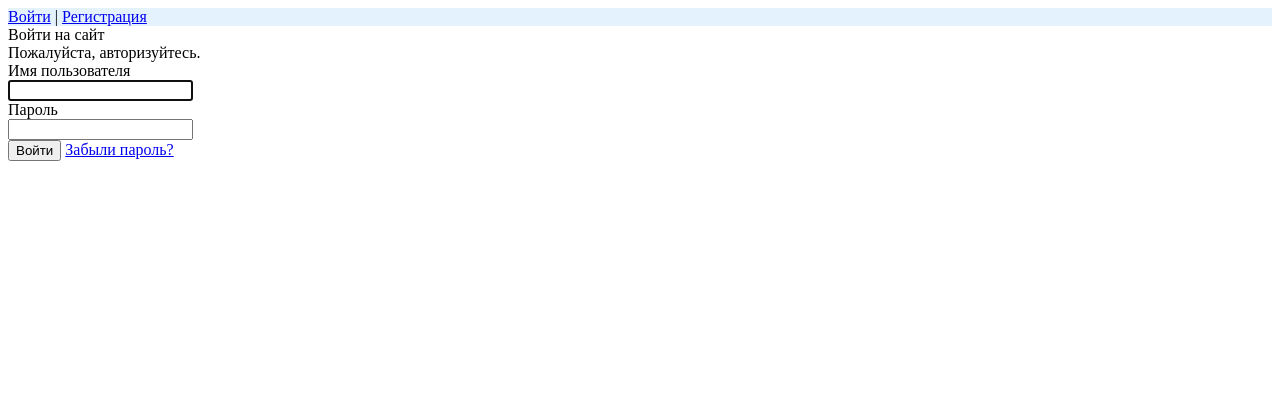
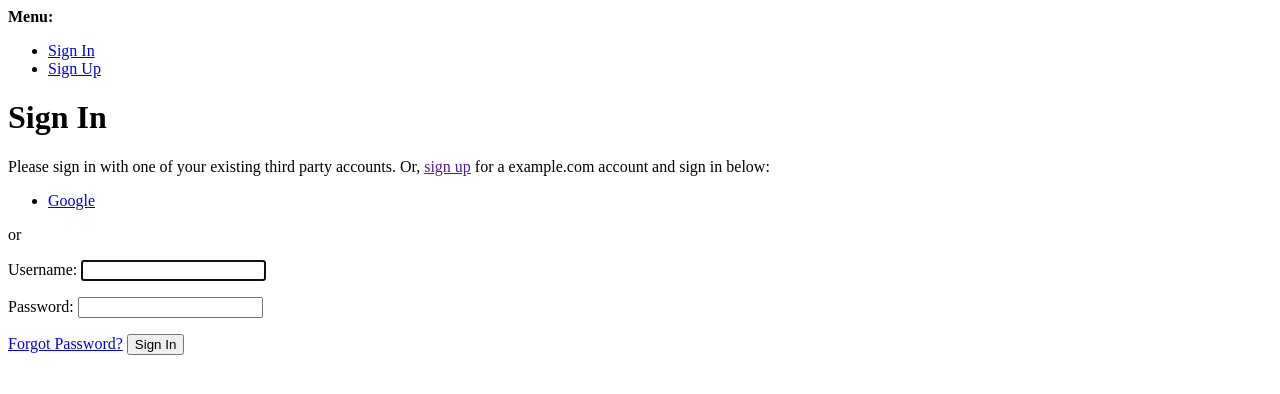
Before and after one commit to alpha-coders-team/todo-app, a Django app: page /auth/login/ in a window 1280 px wide. Shown: the top 394 px of the page. Run offline with Django 3.2, Linux system fonts and the light colour scheme; some libraries are stand-ins or nearby versions.

Commit message:
feat: add login via google mail

```diff
--- a/ToDo/ToDo/urls.py
+++ b/ToDo/ToDo/urls.py
@@ -5,5 +5,6 @@ urlpatterns = [
     path('auth/', include('users.urls')),
     path('auth/', include('django.contrib.auth.urls')),
     path('admin/', admin.site.urls),
+    path('accounts/', include('allauth.urls')),
     path('', include('todo_app.urls'))
 ]
--- a/ToDo/templates/registration/login.html
+++ b/ToDo/templates/registration/login.html
@@ -1,60 +1,46 @@
-{% extends 'base.html' %}
-{% block title %} Войти {% endblock %}
+{% extends "account/base.html" %}
+
+{% load i18n %}
+{% load account socialaccount %}
+
+{% block head_title %}{% trans "Sign In" %}{% endblock %}
+
 {% block content %}
 
-<div class='row justify-content-center'>
-    <div class='col-md-8 p-5'>
-        <div class='card'>
-            <div class='card-header'>Войти на сайт</div>
-            <div class='card-body'>
-                {% if form.errors %}
-                <div class='alert alert-danger' role='alert'>
-                    Имя пользоваетеля и пароль не совпадают. Введите правильные данные.
-                </div>
-                {% endif %}
+<h1>{% trans "Sign In" %}</h1>
 
-                {% if next %}
-                <div class='alert alert-info' role='alert'>
-                    Вы обратились к странице, доступ к которой возможен только для залогиненных пользователей.<br>
-                    Пожалуйста, авторизуйтесь.
-                </div>
-                {% else %}
-                <div class='alert alert-info' role='alert'>
-                    Пожалуйста, авторизуйтесь.
-                </div>
-                {% endif %}
+{% get_providers as socialaccount_providers %}
 
-                <form method='post' action='{% url 'login' %}'>
-                {% csrf_token %}
-                <input type='hidden' name='next' value='{{ next }}'>
-                <div class='form-group row'>
-                    <label for='{{ form.username.id_for_label }}' class='col-md-4 col-form-label text-md-right'>Имя
-                        пользователя</label>
-                    <div class='col-md-6'>
-                        {{ form.username }}
-                    </div>
-                </div>
+{% if socialaccount_providers %}
+<p>{% blocktrans with site.name as site_name %}Please sign in with one
+of your existing third party accounts. Or, <a href="{{ signup_url }}">sign up</a>
+for a {{ site_name }} account and sign in below:{% endblocktrans %}</p>
 
-                <div class='form-group row'>
-                    <label for='{{ form.password.id_for_label }}'
-                           class='col-md-4 col-form-label text-md-right'>Пароль</label>
-                    <div class='col-md-6'>
-                        {{ form.password }}
-                    </div>
-                </div>
+<div class="socialaccount_ballot">
 
-                <div class='col-md-6 offset-md-4'>
-                    <button type='submit' class='btn btn-primary'>
-                        Войти
-                    </button>
-                    <a href='{% url 'password_reset' %}' class='btn btn-link'>
-                    Забыли пароль?
-                    </a>
-                </div>
-                </form>
-            </div> <!-- card body -->
-        </div> <!-- card -->
-    </div> <!-- col -->
-</div> <!-- row -->
+  <ul class="socialaccount_providers">
+    {% include "socialaccount/snippets/provider_list.html" with process="login" %}
+  </ul>
+
+  <div class="login-or">{% trans 'or' %}</div>
+
+</div>
+
+{% include "socialaccount/snippets/login_extra.html" %}
+
+{% else %}
+<p>{% blocktrans %}If you have not created an account yet, then please
+<a href="{{ signup_url }}">sign up</a> first.{% endblocktrans %}</p>
+{% endif %}
+
+<form class="login" method="POST" action="{% url 'account_login' %}">
+  {% csrf_token %}
+  {{ form.as_p }}
+  {% if redirect_field_value %}
+  <input type="hidden" name="{{ redirect_field_name }}" value="{{ redirect_field_value }}" />
+  {% endif %}
+  <a class="button secondaryAction" href="{% url 'account_reset_password' %}">{% trans "Forgot Password?" %}</a>
+  <button class="primaryAction" type="submit">{% trans "Sign In" %}</button>
+</form>
 
 {% endblock %}
```
Also changed, not shown: ToDo/ToDo/settings.py (+15 -0 lines), ToDo/templates/registration/logged_out.html (+17 -12 lines), ToDo/templates/users/signup.html (+16 -41 lines), requirements.txt (+14 -0 lines).
